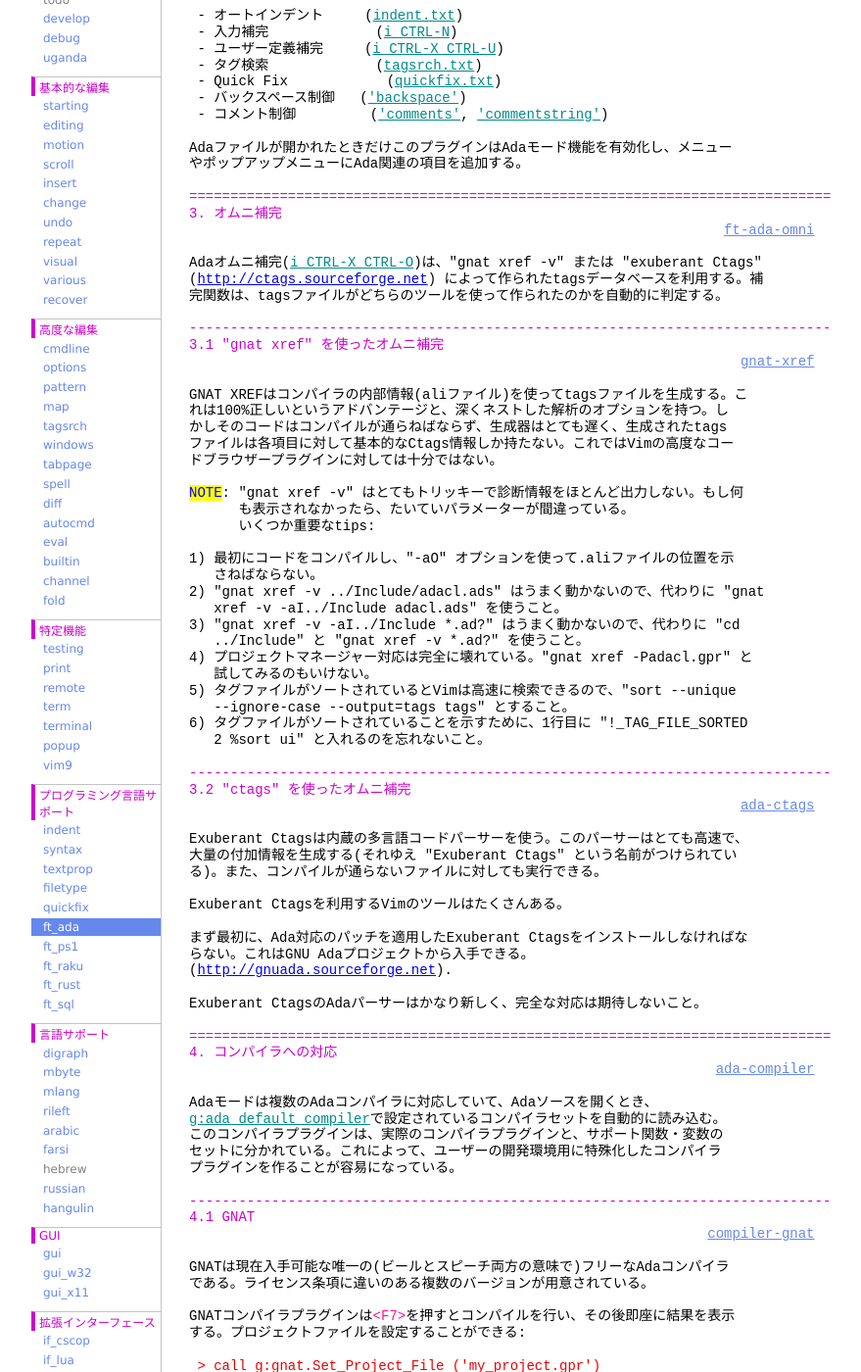
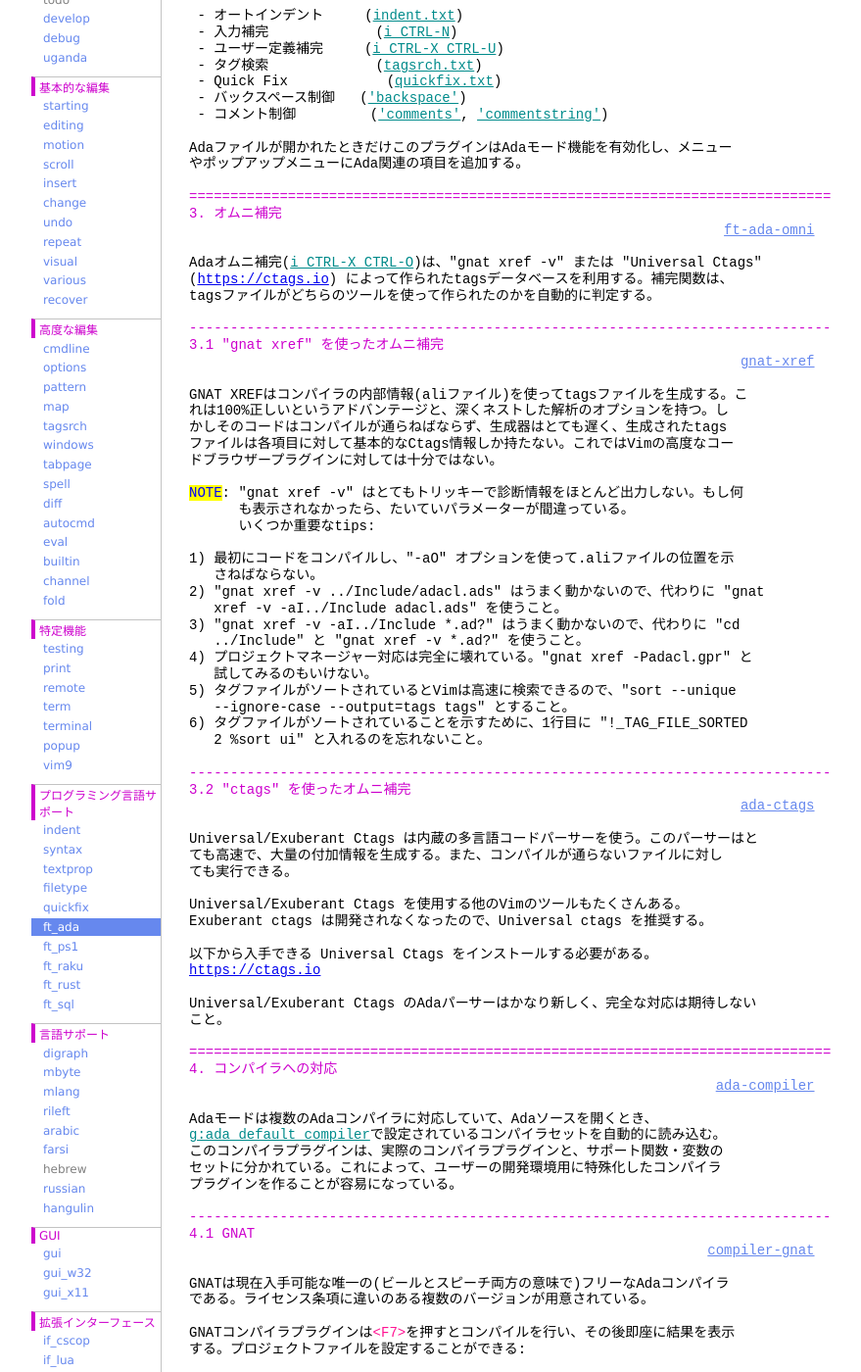
Before and after one commit to vim-jp/vimdoc-ja, a Jekyll site: the page built from ft_ada.html, in a window 1280 px wide and 1400 px high, scrolled down 1434 px. Shown: the whole window at 98% size, without its empty margins (208-1087 px from the left). Built offline with Jekyll 4.4.1, drawn with Linux system fonts in a browser that asks for light colours; nearby versions of some CDN libraries; comment, search, counter and statistics services are not loaded; some of the changed text lies outside the part shown.

Commit message:
Generated by GitHub workflow 2087305075
https://github.com/vim-jp/vimdoc-ja-working/actions/runs/2087305075

```diff
--- a/ft_ada.html
+++ b/ft_ada.html
@@ -3,7 +3,7 @@ layout: vimdoc
 helpname: 'ft_ada'
 ---
 <div id='vimCodeElement'>
-<a class="Constant" href="ft_ada.html" name="ft_ada.txt">ft_ada.txt</a>&nbsp;&nbsp;&nbsp;&nbsp;For&nbsp;<span class="Identifier">Vim バージョン 8.2.</span>&nbsp;&nbsp;Last change: 2010 Jul 20<br>
+<a class="Constant" href="ft_ada.html" name="ft_ada.txt">ft_ada.txt</a>&nbsp;&nbsp;&nbsp;&nbsp;For&nbsp;<span class="Identifier">Vim バージョン 8.2.</span>&nbsp;&nbsp;Last change: 2022 Mar 13<br>
 <br>
 <br>
 &nbsp;&nbsp;&nbsp;&nbsp;&nbsp;&nbsp;&nbsp;&nbsp;&nbsp;&nbsp;&nbsp;&nbsp;&nbsp;&nbsp;&nbsp;&nbsp;&nbsp;&nbsp;&nbsp;&nbsp;<span class="PreProc">ADAファイルタイププラグイン リファレンスマニュアル</span><br>
@@ -91,9 +91,9 @@ Adaファイルが開かれたときだけこのプラグインはAdaモード
 <span class="PreProc">3. オムニ補完</span><br>
 &nbsp;&nbsp;&nbsp;&nbsp;&nbsp;&nbsp;&nbsp;&nbsp;&nbsp;&nbsp;&nbsp;&nbsp;&nbsp;&nbsp;&nbsp;&nbsp;&nbsp;&nbsp;&nbsp;&nbsp;&nbsp;&nbsp;&nbsp;&nbsp;&nbsp;&nbsp;&nbsp;&nbsp;&nbsp;&nbsp;&nbsp;&nbsp;&nbsp;&nbsp;&nbsp;&nbsp;&nbsp;&nbsp;&nbsp;&nbsp;&nbsp;&nbsp;&nbsp;&nbsp;&nbsp;&nbsp;&nbsp;&nbsp;&nbsp;&nbsp;&nbsp;&nbsp;&nbsp;&nbsp;&nbsp;&nbsp;&nbsp;&nbsp;&nbsp;&nbsp;&nbsp;&nbsp;&nbsp;&nbsp;&nbsp;<a class="Constant" href="ft_ada.html#ft-ada-omni" name="ft-ada-omni">ft-ada-omni</a><br>
 <br>
-Adaオムニ補完(<a class="Identifier" href="insert.html#i_CTRL-X_CTRL-O">i_CTRL-X_CTRL-O</a>)は、&quot;gnat xref -v&quot; または &quot;exuberant Ctags&quot;<br>
-(<span class="Constant"><a href="http://ctags.sourceforge.net">http://ctags.sourceforge.net</a></span>) によって作られたtagsデータベースを利用する。補<br>
-完関数は、tagsファイルがどちらのツールを使って作られたのかを自動的に判定する。<br>
+Adaオムニ補完(<a class="Identifier" href="insert.html#i_CTRL-X_CTRL-O">i_CTRL-X_CTRL-O</a>)は、&quot;gnat xref -v&quot; または &quot;Universal Ctags&quot;<br>
+(<span class="Constant"><a href="https://ctags.io">https://ctags.io</a></span>) によって作られたtagsデータベースを利用する。補完関数は、<br>
+tagsファイルがどちらのツールを使って作られたのかを自動的に判定する。<br>
 <br>
 <span class="PreProc">------------------------------------------------------------------------------</span><br>
 <span class="PreProc">3.1 &quot;gnat xref&quot; を使ったオムニ補完</span><br>
@@ -126,17 +126,18 @@ GNAT XREFはコンパイラの内部情報(aliファイル)を使ってtagsフ
 <span class="PreProc">3.2 &quot;ctags&quot; を使ったオムニ補完</span><br>
 &nbsp;&nbsp;&nbsp;&nbsp;&nbsp;&nbsp;&nbsp;&nbsp;&nbsp;&nbsp;&nbsp;&nbsp;&nbsp;&nbsp;&nbsp;&nbsp;&nbsp;&nbsp;&nbsp;&nbsp;&nbsp;&nbsp;&nbsp;&nbsp;&nbsp;&nbsp;&nbsp;&nbsp;&nbsp;&nbsp;&nbsp;&nbsp;&nbsp;&nbsp;&nbsp;&nbsp;&nbsp;&nbsp;&nbsp;&nbsp;&nbsp;&nbsp;&nbsp;&nbsp;&nbsp;&nbsp;&nbsp;&nbsp;&nbsp;&nbsp;&nbsp;&nbsp;&nbsp;&nbsp;&nbsp;&nbsp;&nbsp;&nbsp;&nbsp;&nbsp;&nbsp;&nbsp;&nbsp;&nbsp;&nbsp;&nbsp;&nbsp;<a class="Constant" href="ft_ada.html#ada-ctags" name="ada-ctags">ada-ctags</a><br>
 <br>
-Exuberant Ctagsは内蔵の多言語コードパーサーを使う。このパーサーはとても高速で、<br>
-大量の付加情報を生成する(それゆえ &quot;Exuberant Ctags&quot; という名前がつけられてい<br>
-る)。また、コンパイルが通らないファイルに対しても実行できる。<br>
+Universal/Exuberant Ctags は内蔵の多言語コードパーサーを使う。このパーサーはと<br>
+ても高速で、大量の付加情報を生成する。また、コンパイルが通らないファイルに対し<br>
+ても実行できる。<br>
 <br>
-Exuberant Ctagsを利用するVimのツールはたくさんある。<br>
+Universal/Exuberant Ctags を使用する他のVimのツールもたくさんある。<br>
+Exuberant ctags は開発されなくなったので、Universal ctags を推奨する。<br>
 <br>
-まず最初に、Ada対応のパッチを適用したExuberant Ctagsをインストールしなければな<br>
-らない。これはGNU Adaプロジェクトから入手できる。<br>
-(<span class="Constant"><a href="http://gnuada.sourceforge.net">http://gnuada.sourceforge.net</a></span>).<br>
+以下から入手できる Universal Ctags をインストールする必要がある。<br>
+<span class="Constant"><a href="https://ctags.io">https://ctags.io</a></span><br>
 <br>
-Exuberant CtagsのAdaパーサーはかなり新しく、完全な対応は期待しないこと。<br>
+Universal/Exuberant Ctags のAdaパーサーはかなり新しく、完全な対応は期待しない<br>
+こと。<br>
 <br>
 <span class="PreProc">==============================================================================</span><br>
 <span class="PreProc">4. コンパイラへの対応</span><br>
```
